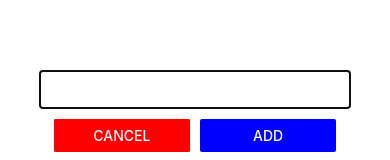
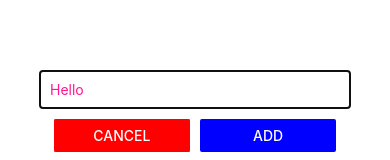
Before and after one commit to austriker27/React-Native-Practica, a React Native app: screen / in a window 390 px wide. Both pictures are taken after a click on the button "ADD NEW GOAL". Shown: the part 311-471 px from the top of the page. Built offline with nearby package versions, Linux system fonts and the light colour scheme.

Commit message:
fixed bug with open/close modal

```diff
--- a/App.js
+++ b/App.js
@@ -14,13 +14,14 @@ export default function App() {
     const addGoalHandler = goalTItle => {
         // setCourseGoals([...courseGoals, enteredGoal]);
         // above syntax works but so does this:
-        setCourseGoals(currentGoals => [...currentGoals, { key: Math.random().toString(), value: goalTItle}]);
+        setCourseGoals(currentGoals => [...currentGoals, { id: Math.random().toString(), value: goalTItle}]);
         setIsAddMode(false);
     };
 
+    // removes the goal that matches the ID, deleting fro mlist
     const removeGoalHandler = goalId => {
         setCourseGoals(currentGoals => {
-            return currentGoals.filter((goal) => goal.id !== goalId)
+            return currentGoals.filter(goal => goal.id !== goalId)
         })
     }
 
@@ -39,10 +40,13 @@ export default function App() {
                 title="Add
                 new goal"
                 onPress={() => setIsAddMode(true)}
+            />
+
+            <GoalInput
+                visible={isAddMode}
+                onAddGoal={addGoalHandler}
                 onCancel={cancelGoalAdditionHandler}
             />
-
-            <GoalInput visible={isAddMode} onAddGoal={addGoalHandler} />
 
             <FlatList
                 keyExtractor={(item, index) => item.id}
--- a/components/GoalInput.js
+++ b/components/GoalInput.js
@@ -12,15 +12,15 @@ const GoalInput = props => {
     };
 
     const addGoalHandler = () => {
-        props.onAddGoal.bind(enteredGoal)
+        props.onAddGoal.bind(enteredGoal);
         setEnteredGoal('');
     }
 
     return (
-        <Modal visible={props.visible} animationType="fade">
+        <Modal visible={props.visible} animationType="slide">
             <View style={styles.container}>
                 <TextInput
-                    placeholder=""
+                    placeholder="Hello"
                     style={styles.input}
                     onChangeText={goalInputHandler}
                     value={enteredGoal}
```
